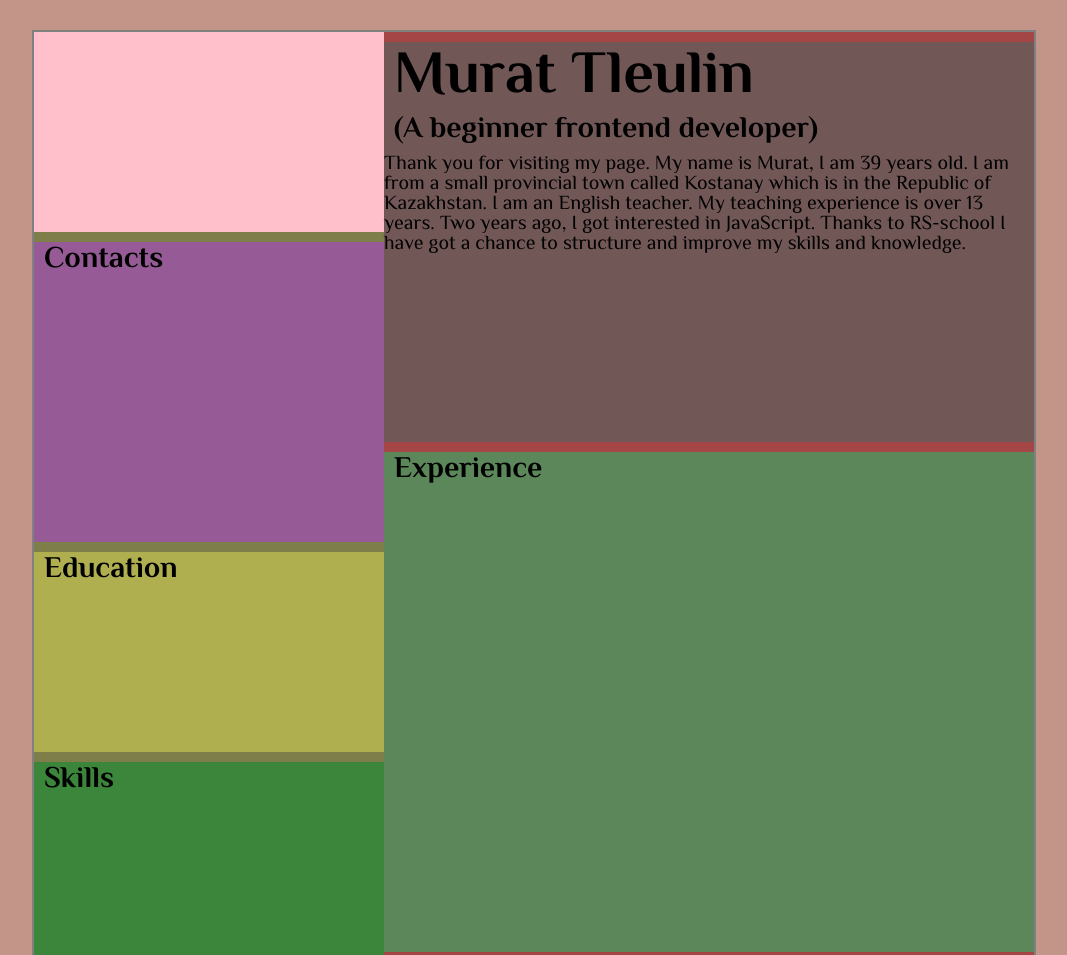
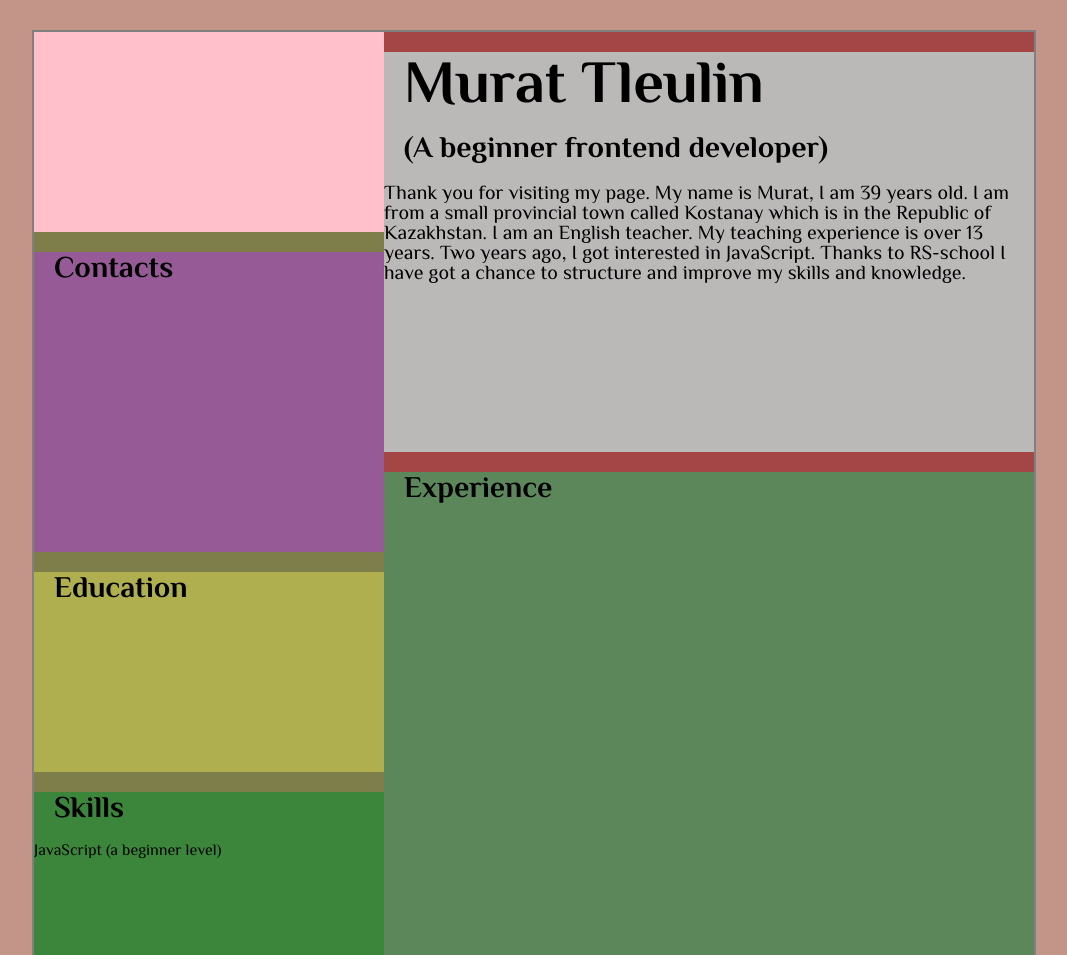
Before and after one commit to Nomade1984/rsschool-cv, a plain HTML site: page index.html in a window 1280 px wide. Shown: the top 955 px of the page, without its empty margins (106-1173 px from the left). Drawn offline with Linux system fonts and the light colour scheme; a web font is replaced by a local one.

Commit message:
docs: change index.html

```diff
--- a/index.html
+++ b/index.html
@@ -27,6 +27,7 @@
 
                 <div class="skills">
                     <h2>Skills</h2>
+                    <h3>JavaScript (a beginner level)</h3>
 
                 </div>
 
--- a/style.css
+++ b/style.css
@@ -10,13 +10,13 @@ padding: 30px 0;
 h1 {
     font-size: 60px;
     font-weight: bold;
-    margin: 10px;
+    margin: 20px;
 }
 
 h2 {
     font-size: 30px;
     font-weight: bold;
-    margin: 10px;
+    margin: 20px;
 }
 
 a {
@@ -89,7 +89,7 @@ a {
 .personal {
     width: 650px;
     min-height: 400px;
-    background: rgb(114, 87, 87);
+    background: rgb(187, 184, 184);
 }
 
 .experience {
```
